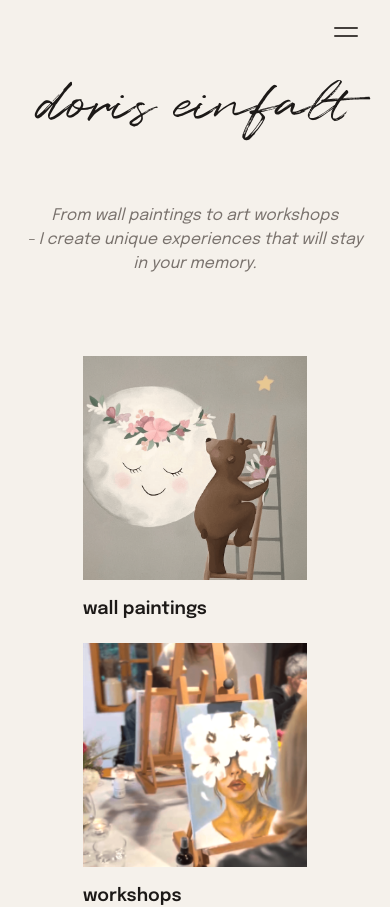
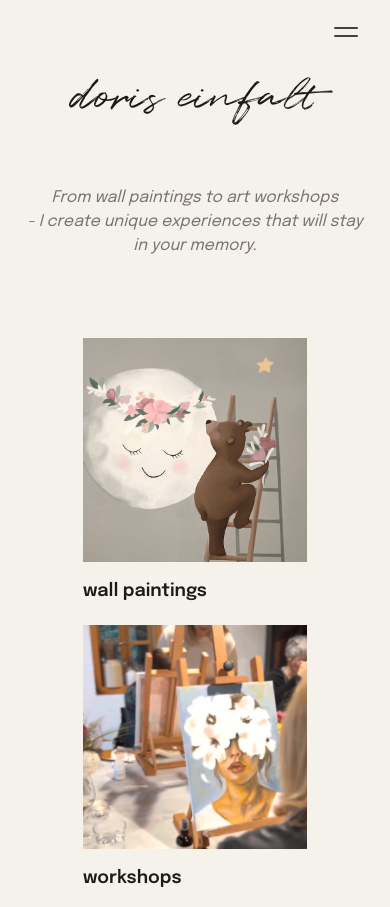
Before and after one commit to Matej398/doris_art, a Next.js app: page /en in a window 390 px wide. Shown: the top 907 px of the page. Built offline with nearby package versions, Linux system fonts and the light colour scheme.

Commit message:
Make mobile logo smaller to fit in container (2.75rem)

```diff
--- a/app/[locale]/page.tsx
+++ b/app/[locale]/page.tsx
@@ -256,7 +256,7 @@ export default function Home() {
             </span>
             {/* Mobile: whole logo blur reveal */}
             <span
-              className="md:hidden text-[3.5rem] text-stone-900 logo-mobile"
+              className="md:hidden text-[2.75rem] text-stone-900 logo-mobile"
               style={{ fontFamily: 'var(--font-quentin)', opacity: 0 }}
             >
               doris einfalt
```
